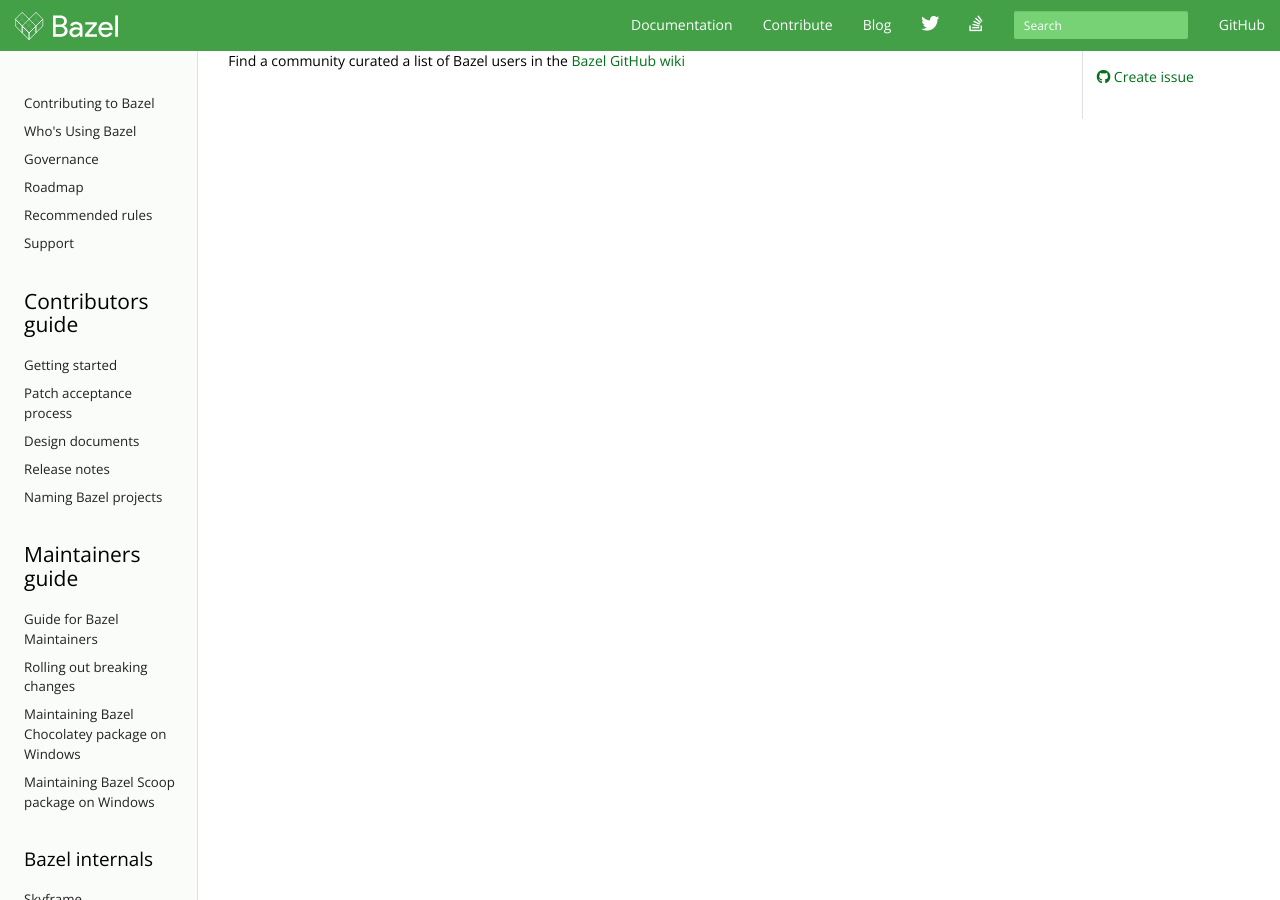
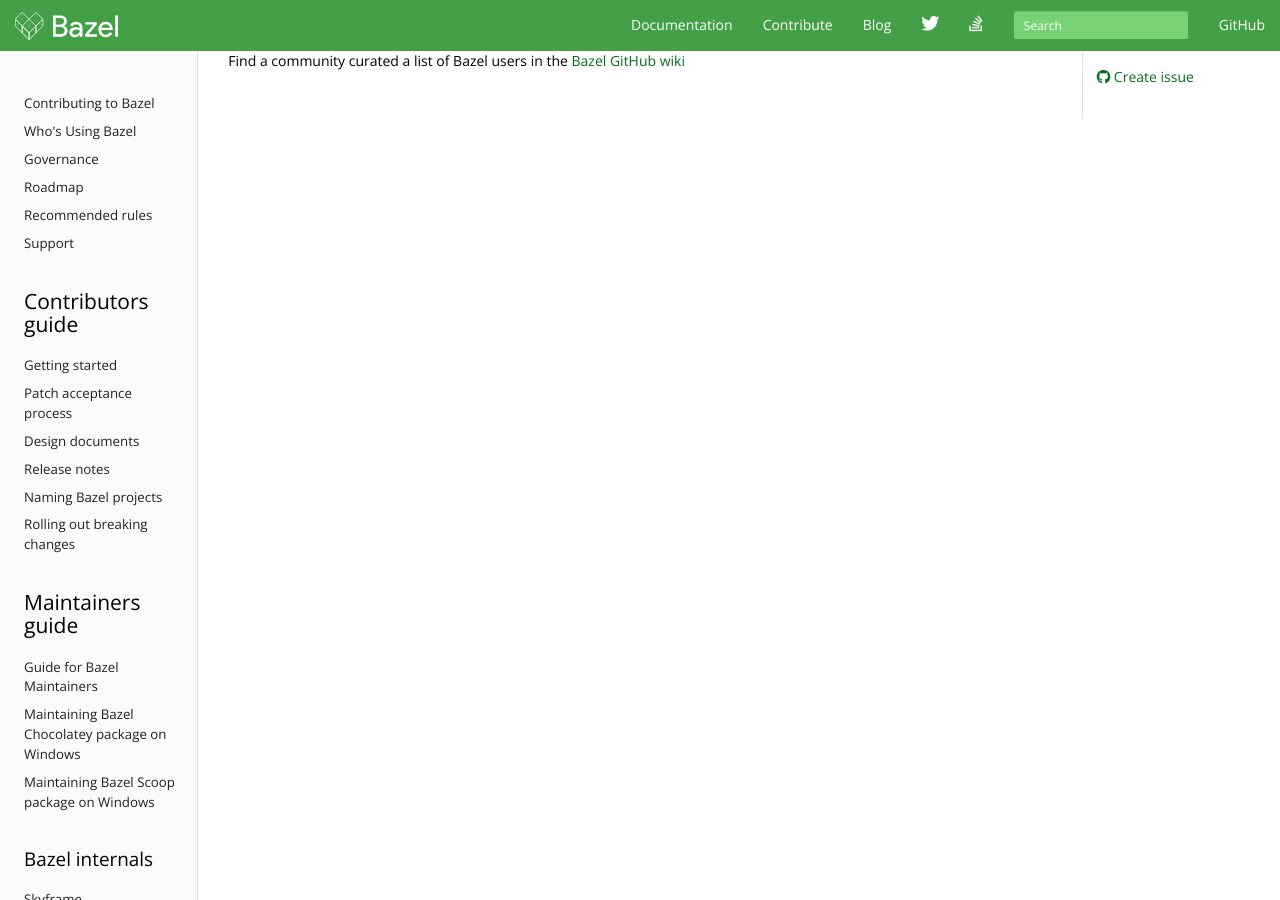
Before and after one commit to bazelbuild/bazel-website, a Jekyll site: the page built from users.md, in a window 1280 px wide and 900 px high. Built offline with Jekyll 4.4.1, drawn with Linux system fonts in a browser that asks for light colours; nearby versions of some CDN libraries; library files that are not in the unit come from our copies; comment, search, counter and statistics services are not loaded; the table of contents is made by our own code; some of the changed lines change nothing that is shown.

Commit message:
Add missed navigation topic move from last PR. (#242)
* checkpt

* add mising

* norp norp

* index

* agggh pushed before commit

```diff
--- a/_layouts/contribute.html
+++ b/_layouts/contribute.html
@@ -32,11 +32,11 @@
               <li><a href="/designs/index.html">Design documents</a></li>
               <li><a href="/basics/release-notes.html">Release notes</a></li>
               <li><a href="/naming.html">Naming Bazel projects</a></li>
+              <li><a href="/maintaining/breaking-changes-guide.html">Rolling out breaking changes</a></li>
             </ul>
             <h3>Maintainers guide</h3>
             <ul class="sidebar-nav">
               <li><a href="/maintaining/maintainers-guide.html">Guide for Bazel Maintainers</a></li>
-              <li><a href="/maintaining/breaking-changes-guide.html">Rolling out breaking changes</a></li>
               <li><a href="/maintaining/windows-chocolatey-maintenance.html">Maintaining Bazel Chocolatey package on Windows</a></li>
               <li><a href="/maintaining/windows-scoop-maintenance.html">Maintaining Bazel Scoop package on Windows</a></li>
               <h4>Bazel internals</h4>
```
